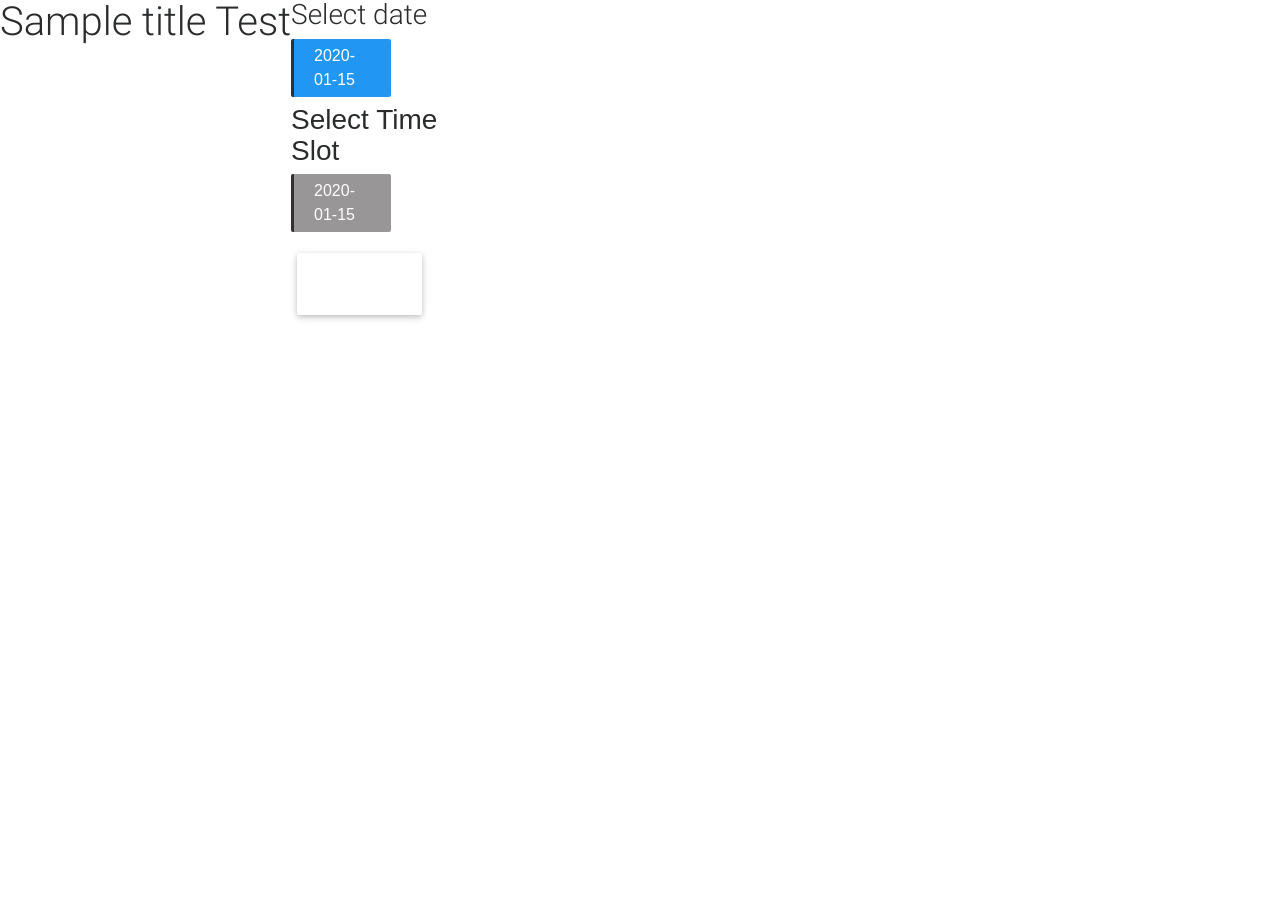
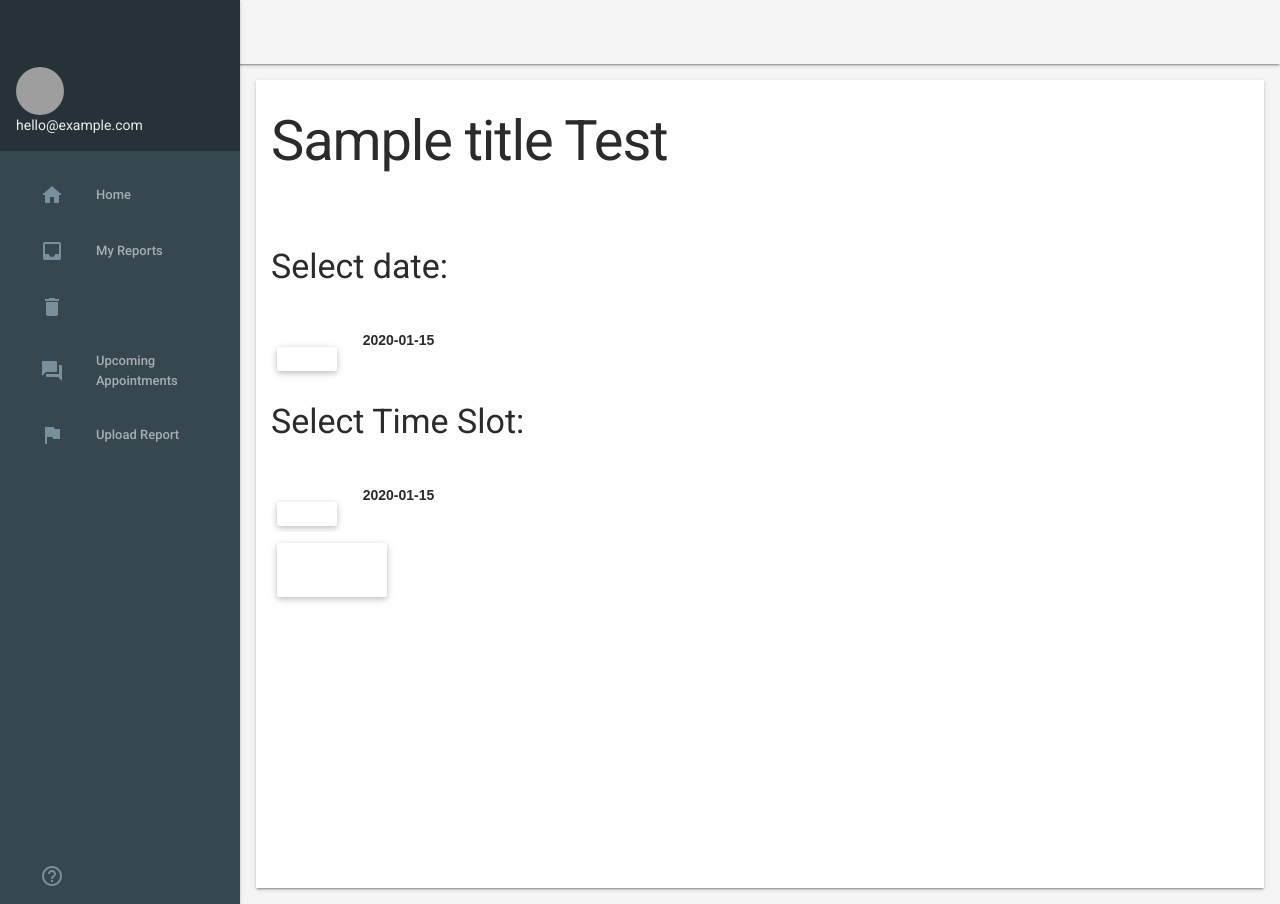
Before and after one commit to nitinprakash96/swe17, a Django app: template DiagnosticCentre/templates/home/blood.html in a window 1280 px wide. Before the commit the page ends 320 px from the top, so only its background shows below. Run offline with Django 3.2, Linux system fonts and the light colour scheme; the template is opened without the code that fills it: most values are stand-ins (such as "Sample title", 1, 10 or a date in 2020); some libraries are stand-ins or nearby versions; grey boxes are pictures that could not be loaded.

Commit message:
blood test template

```diff
--- a/DiagnosticCentre/templates/home/blood.html
+++ b/DiagnosticCentre/templates/home/blood.html
@@ -4,7 +4,11 @@
 
 {% block headcss %}
 {% load static %}
-<link rel="stylesheet" type="text/css" href="{% static 'css/main.css' %}">
+<link rel="stylesheet" type="text/css" href="{% static '/css/main.css' %}">
+<link href="https://fonts.googleapis.com/css?family=Roboto:regular,bold,italic,thin,light,bolditalic,black,medium&amp;lang=en" rel="stylesheet">
+<link href="https://fonts.googleapis.com/icon?family=Material+Icons" rel="stylesheet">
+<link rel="stylesheet" href="{% static '/css/material.min.css' %}">
+<link rel="stylesheet" href="{% static '/css/styles.css' %}">
 {% endblock %}
 
 {% block content %}
@@ -18,8 +22,8 @@ input[type=radio] {
   label {
 	display: inline-block;
 	cursor: pointer;
-    padding: 5px 20px;
-    font-weight: normal;
+	padding: 20px 20px;
+	font-weight: bold;
 
   }
 
@@ -27,7 +31,7 @@ input[type=radio] {
 	color: white;
 	background: #2196F3;
 	/*border: 3px solid black;*/
-    width: 100px;
+	width: 110px;
 	border-radius: 2px;
   }
 
@@ -36,7 +40,7 @@ input[type=radio] {
 	color: white;
 	background: #989696;
 	border-radius: 2px;
-    width: 100px;
+	width: 110px;
   }
   .radio-group {
 	/*border: solid 3px #332f35;*/
@@ -48,25 +52,82 @@ input[type=radio] {
 
 @import url('https://fonts.googleapis.com/css?family=Roboto');
 </style>
-<meta id="my-data" data="{{ title }}">
-<body>
+
+
+</head>
+	<div class="demo-layout mdl-layout mdl-js-layout mdl-layout--fixed-drawer mdl-layout--fixed-header">
+		<header class="demo-header mdl-layout__header mdl-color--grey-100 mdl-color-text--grey-600">
+	  <div class="mdl-layout__header-row">
+		  <span class="mdl-layout-title">Home</span>
+			<div class="mdl-layout-spacer"></div>
+		  <div class="mdl-textfield mdl-js-textfield mdl-textfield--expandable">
+
+	  </div>
+	</div>
+	</header>
+	<div class="demo-drawer mdl-layout__drawer mdl-color--blue-grey-900 mdl-color-text--blue-grey-50">
+	<header class="demo-drawer-header">
+	  <img src="images/user.jpg" class="demo-avatar">
+	  <div class="demo-avatar-dropdown">
+	  <span>hello@example.com</span>
+	  <div class="mdl-layout-spacer"></div>
+	  <ul class="mdl-menu mdl-menu--bottom-right mdl-js-menu mdl-js-ripple-effect" for="accbtn">
+		<li class="mdl-menu__item">hello@example.com</li>
+		<li class="mdl-menu__item">info@example.com</li>
+		<li class="mdl-menu__item"><i class="material-icons">add</i>Add another account...</li>
+	  </ul>
+	  </div>
+	</header>
+	<nav class="demo-navigation mdl-navigation mdl-color--blue-grey-800">
+	  <a class="mdl-navigation__link" href=""><i class="mdl-color-text--blue-grey-400 material-icons" role="presentation">home</i>Home</a>
+	  <a class="mdl-navigation__link" href="report.html"><i class="mdl-color-text--blue-grey-400 material-icons" role="presentation">inbox</i>My Reports</a>
+	  <a class="mdl-navigation__link" href=""><i class="mdl-color-text--blue-grey-400 material-icons" role="presentation">delete</i></a>
+	  <a class="mdl-navigation__link" href=""><i class="mdl-color-text--blue-grey-400 material-icons" role="presentation">forum</i>Upcoming Appointments</a>
+	  <a class="mdl-navigation__link" href=""><i class="mdl-color-text--blue-grey-400 material-icons" role="presentation">flag</i>Upload Report</a>
+	  <div class="mdl-layout-spacer"></div>
+	  <a class="mdl-navigation__link" href=""><i class="mdl-color-text--blue-grey-400 material-icons" role="presentation">help_outline</i><span class="visuallyhidden">Help</span></a>
+	</nav>
+	</div>
+	<main class="mdl-layout__content mdl-color--grey-100">
+	<div class="mdl-grid demo-content">
+	  <div class="demo-charts mdl-color--white mdl-shadow--2dp mdl-cell mdl-cell--12-col mdl-grid">
+
+<!--Card Content-->
+<div class="container">
 <h1>{{ title }} Test</h1>
+	<div class="row my-5">
+		<!--First columnn-->
+		<div class="col-lg-12">
 			<form method="POST">{% csrf_token %}
-		<h3>Select date</h3>
+				<h3>Select date:</h3>
 	  			<div class="radio-group">
 					{% for i in dates %}
-					<input type="radio" id="date-{{ forloop.counter }}" name="date" value="{{ i }}"><label for="date-{{ forloop.counter }}">{{ i }}</label>
+		  			<input class="btn btn-primary" type="radio" id="date-{{ forloop.counter }}" name="date" value="{{ i }}"><label for="date-{{ forloop.counter }}">{{ i }}</label>
 					{% endfor %}
 
-				<h3>Select Time Slot</h3>
+					<h3>Select Time Slot:</h3>
 					{% for i in times %}
-					<input type="radio" id="time-{{ forloop.counter }}" name="timeslot" value="{{ i }}"><label for="time-{{ forloop.counter }}">{{ i }}</label>
+		  			<input class="btn btn-primary" type="radio" id="time-{{ forloop.counter }}" name="timeslot" value="{{ i }}"><label for="time-{{ forloop.counter }}">{{ i }}</label>
 					{% endfor %}
 	  			</div>
 	  			<div id="availability"></div>
 	  		<input type="submit" id="submit" name="submit" class="btn btn-primary" value="Book">
+	  		<br><br><br><br><br><br><br><br><br><br><br>
 		</form>
-</body>
+		  </div>
+		  <!--Third columnn-->
+	  </div>
+	<!--/.Card Content-->
+	<div class="row my-5">
+		<div class="col-lg-12">
+
+		</div>
+	</div>
+  </div>
+  </div>
+</div>
+<meta id="my-data" data="{{ title }}">
+
 <script type="text/javascript">
 	document.getElementById("date-1").checked = true;
 	$("#submit").prop("disabled", true);
```
Lines whose indentation alone changed are shown as unchanged.
